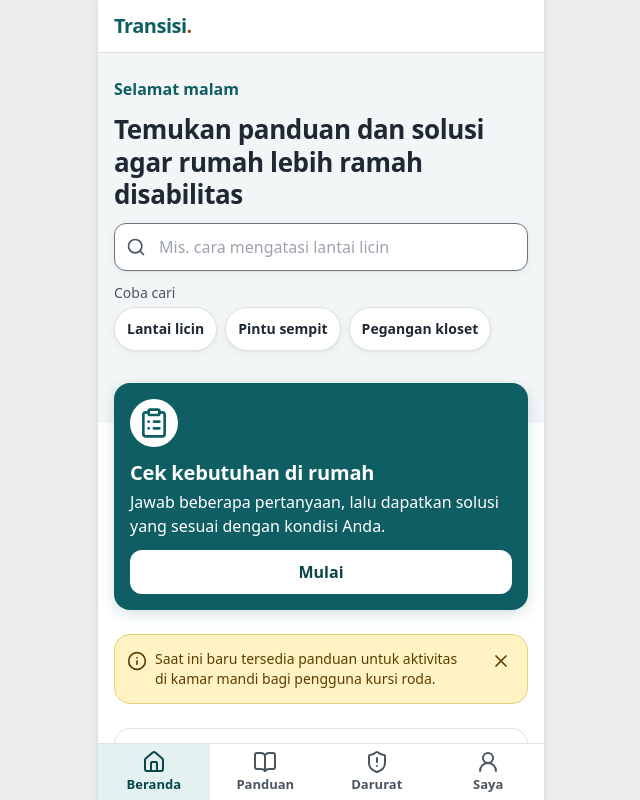
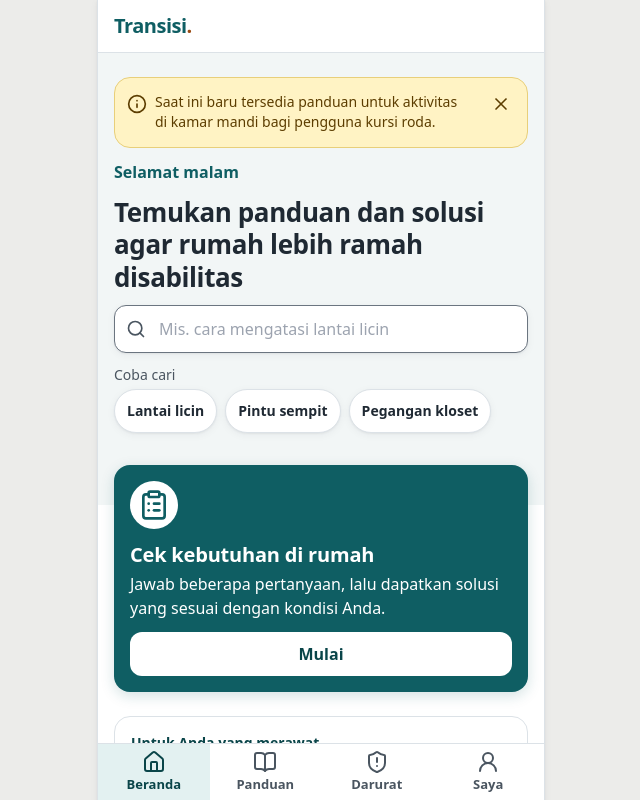
Before and after one commit to titohanafi/transisidnr, a React (Vite) app: page /#/ in a window 1280 px wide. Shown: the top 800 px of the page, without its empty margins (319-959 px from the left). Built offline with nearby package versions, Linux system fonts and the light colour scheme.

Commit message:
Beranda: catatan cakupan dipindah ke atas sapaan
Co-Authored-By: Claude Sonnet 5.5 <noreply@anthropic.com>

```diff
--- a/src/screens/Beranda.tsx
+++ b/src/screens/Beranda.tsx
@@ -74,9 +74,27 @@ export function Beranda() {
     </form>
   );
 
+  // Catatan cakupan: kuning lembut, selebar isi (bukan tepi ke tepi), bisa ditutup. Muncul lagi saat halaman dimuat ulang.
+  const cakupan = (kelas: string) =>
+    !cakupanTutup && (
+    <aside className={`flex items-start gap-2 rounded-kartu border border-catatan-garis bg-catatan-muda py-1 pl-3 pr-1 text-catatan ${kelas}`}>
+      <Info className="mt-3 h-5 w-5 shrink-0" strokeWidth={2} aria-hidden="true" focusable="false" />
+      <p className="flex-1 py-2.5 text-kecil">{pilih.cakupan}</p>
+      <button
+        type="button"
+        onClick={() => setCakupanTutup(true)}
+        aria-label={pilih.tutupCakupan}
+        className="tekan inline-flex h-sentuh w-sentuh shrink-0 items-center justify-center rounded-tombol hover:bg-catatan-garis/40"
+      >
+        <X className="h-5 w-5" strokeWidth={2} aria-hidden="true" focusable="false" />
+      </button>
+    </aside>
+  );
+
   // Segmen pencarian selebar layar. Bagi pengunjung baru, kartu utama menimpa tepi bawahnya sekitar 40px.
   const segmenCari = (
     <div className={`-mx-4 bg-permukaan px-4 ${adaJawaban ? "py-5" : "-mt-6 pb-[72px] pt-6"}`}>
+      {!adaJawaban && cakupan("mb-isi")}
       {!adaJawaban && sapaan("mb-isi")}
       {cari}
     </div>
@@ -103,22 +121,6 @@ export function Beranda() {
     </section>
   );
 
-  // Catatan cakupan: kuning lembut, selebar isi (bukan tepi ke tepi), bisa ditutup. Muncul lagi saat halaman dimuat ulang.
-  const cakupan = !cakupanTutup && (
-    <aside className="flex items-start gap-2 rounded-kartu border border-catatan-garis bg-catatan-muda py-1 pl-3 pr-1 text-catatan">
-      <Info className="mt-3 h-5 w-5 shrink-0" strokeWidth={2} aria-hidden="true" focusable="false" />
-      <p className="flex-1 py-2.5 text-kecil">{pilih.cakupan}</p>
-      <button
-        type="button"
-        onClick={() => setCakupanTutup(true)}
-        aria-label={pilih.tutupCakupan}
-        className="tekan inline-flex h-sentuh w-sentuh shrink-0 items-center justify-center rounded-tombol hover:bg-catatan-garis/40"
-      >
-        <X className="h-5 w-5" strokeWidth={2} aria-hidden="true" focusable="false" />
-      </button>
-    </aside>
-  );
-
   return (
     <Halaman judul={app.nama}>
       <h2 className="sr-only">{pilih.judul}</h2>
@@ -126,6 +128,7 @@ export function Beranda() {
       <div className="flex flex-col gap-bagian">
         {adaJawaban ? (
           <>
+            {cakupan("")}
             {sapaan("-mb-isi")}
             {utama}
             {segmenCari}
@@ -136,7 +139,6 @@ export function Beranda() {
             {utama}
           </>
         )}
-        {cakupan}
         <CheckIn />
       </div>
     </Halaman>
```
Also changed, not shown: 1 other file (tests, documents, lock files or other folders).
